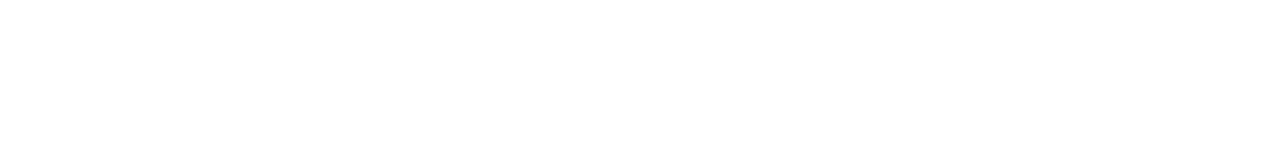
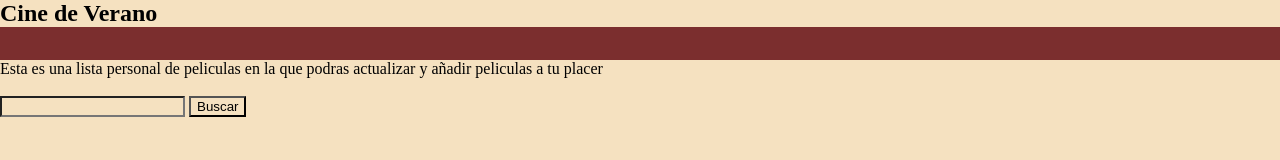
Before and after one commit to priscelis/cine-verano-crud, a website: page index.html in a window 1280 px wide. Drawn offline with Linux system fonts and the light colour scheme.

```diff
--- a/index.html
+++ b/index.html
@@ -3,9 +3,26 @@
 <head>
     <meta charset="UTF-8">
     <meta name="viewport" content="width=device-width, initial-scale=1.0">
-    <title>Document</title>
+     <link rel="preconnect" href="https://fonts.googleapis.com">
+    <link rel="preconnect" href="https://fonts.gstatic.com" crossorigin>
+    <link href="https://fonts.googleapis.com/css2?family=Montserrat:wght@100..900&family=Roboto+Slab:wght@100..900&display=swap" rel="stylesheet">
+    <link rel="stylesheet" href="styles.css">
+    <title>Movies App - Pris </title>
 </head>
 <body>
 
+    <nav class="nav-bar">
+        <h1 class="nav-h1">Cine de Verano </h1>
+    </nav>
+
+   <div class="information"> Esta es una lista personal de peliculas en la que podras actualizar y
+    añadir peliculas a tu placer</div><br>
+
+    <input type="text" class="movie-name" required>
+    <button class="search-movie"> Buscar</button><br>
+
+    <div></div>
+
+
 </body>
 </html>
--- /dev/null
+++ b/styles.css
@@ -0,0 +1,11 @@
+*{
+    margin: 0 auto;
+    padding: 0 auto;
+    background-color: #F5E1C0;
+}
+
+.nav-bar{
+    width: auto;
+    height: 60px;
+    background-color: #7b2e2e;
+}
```
Also changed, not shown: src/css/styles.css (deleted).
